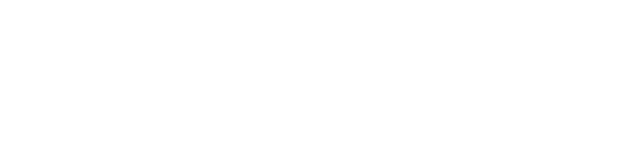
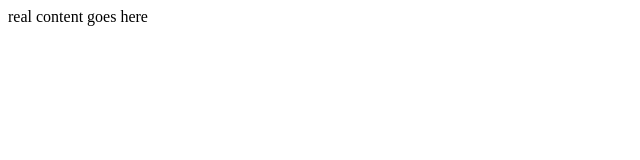
Before and after one commit to Vaffeltyven/Test-rep, a plain HTML site: page index.html in a window 1280 px wide. Shown: the whole page, without its empty margins (0-640 px from the left). Drawn offline with Linux system fonts and the light colour scheme.

Commit message:
more content

```diff
--- a/index.html
+++ b/index.html
@@ -1,5 +1,6 @@
 <html>
 <head><title>title</title></head>
 <body>
+	real content goes here
 </body>
 </html>
```
